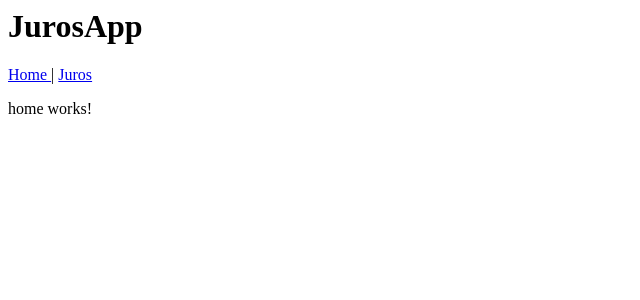
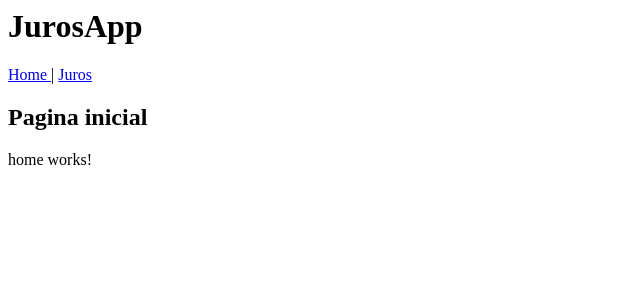
Before and after one commit to abrahao-gabriel/Aula06, an Angular app: page / in a window 1280 px wide. Shown: the top 300 px of the page, without its empty margins (0-640 px from the left). Built offline with nearby package versions, Linux system fonts and the light colour scheme.

Commit message:
1 file modified

```diff
--- a/src/app/home/home.component.html
+++ b/src/app/home/home.component.html
@@ -1 +1 @@
-<p>home works!</p>
+<h2>Pagina inicial </h2><p>home works!</p>
```
